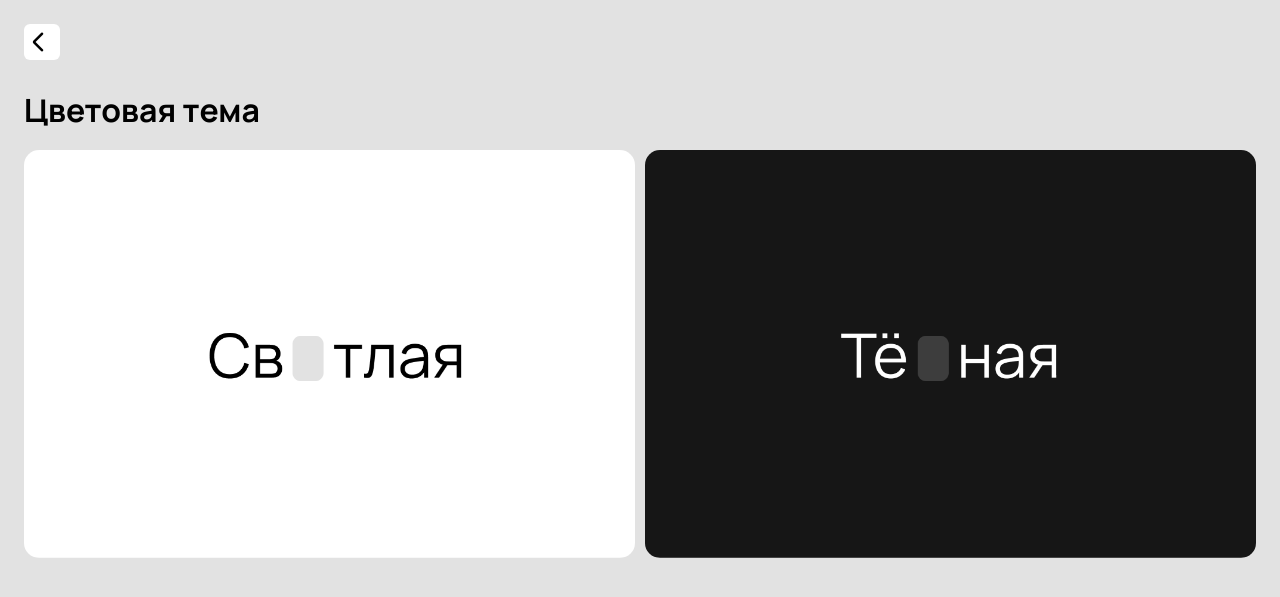
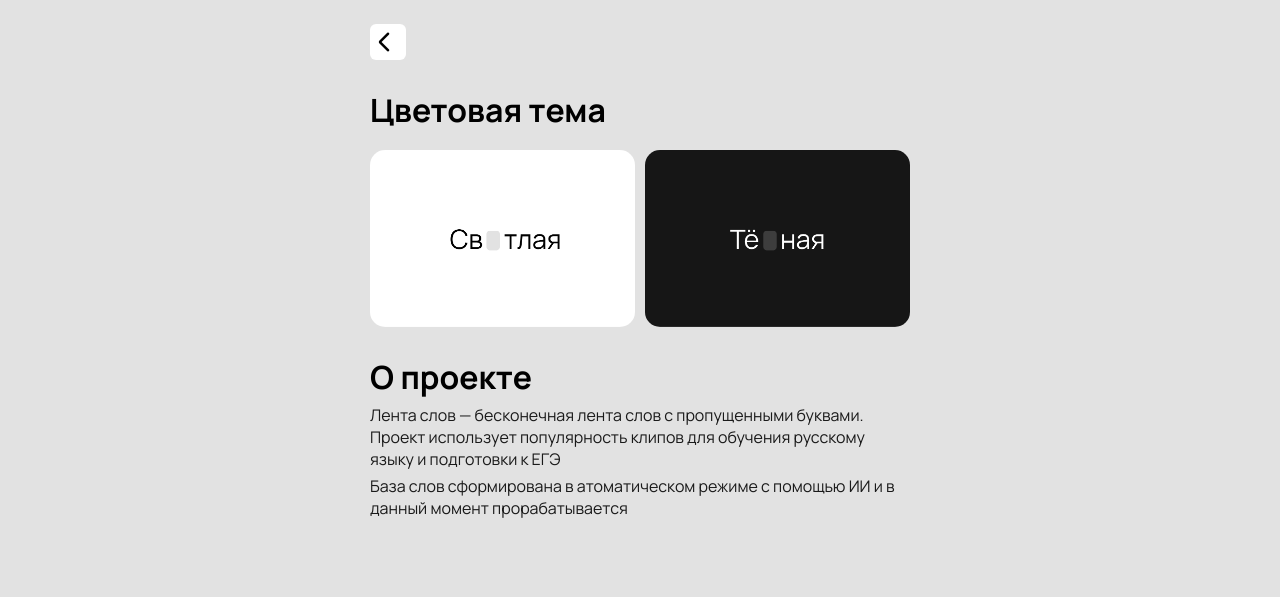
Before and after one commit to eledays/type, a Flask app: page /settings in a window 1280 px wide. Shown: the top 597 px of the page. Run offline with Flask 3, Linux system fonts and the light colour scheme.

Commit message:
Added "About" block to settings; fixed mistake in variable name is css

```diff
--- a/app/static/css/settings.css
+++ b/app/static/css/settings.css
@@ -1,5 +1,10 @@
 body {
     padding: 24px;
+}
+
+.cont {
+    max-width: 540px;
+    margin: auto;
 }
 
 button {
@@ -26,4 +31,10 @@ button {
     height: auto;
     object-fit: contain;
     border-radius: 15px;
+    cursor: pointer;
 }
+
+p {
+    margin-top: 5px;
+    color: color-mix(in srgb, var(--main-color) 90%, var(--frame-background-color) 10%);
+}
--- a/app/static/css/style.css
+++ b/app/static/css/style.css
@@ -19,7 +19,9 @@ body {
 
 button {
     border: none;
-    background-color: var(--frame-backround-color);
+    background-color: var(--frame-background-color);
     padding: 6px;
     border-radius: 6px;
+    cursor: pointer;
+    color: var(--main-color);
 }
--- a/app/static/css/themes/dark.css
+++ b/app/static/css/themes/dark.css
@@ -2,5 +2,5 @@
     --main-color: #ffffff;
     --secondary-color: #dddddd;
     --back-color: #3d3d3d;
-    --frame-backround-color: #161616;
+    --frame-background-color: #161616;
 }
--- a/app/static/css/themes/light.css
+++ b/app/static/css/themes/light.css
@@ -2,5 +2,5 @@
     --main-color: #000;
     --secondary-color: #ececec;
     --back-color: #e2e2e2;
-    --frame-backround-color: #fff;
+    --frame-background-color: #fff;
 }
--- a/app/templates/frame_inner.html
+++ b/app/templates/frame_inner.html
@@ -12,6 +12,7 @@
     <div class="loading"></div>
 
     <div class="touch-area"></div>
+    <canvas></canvas>
 
     <div class="word-cont">
         <p class="word"></p>
@@ -26,7 +27,7 @@
         <div class="buttons">
             <button id="mistake" onclick="sendReport()">
                 <span class="material-symbols-rounded">error</span>
-                <p>Сообщить об ошибке</p>
+                <p>Сообщить об ошибке в задании</p>
             </button>
             <button id="search" onclick="window.open(`https://yandex.ru/search/?text=${encodeURIComponent(document.querySelector('.word').textContent)}`, '_blank')">
                 <span class="material-symbols-rounded">search</span>
--- a/app/templates/index.html
+++ b/app/templates/index.html
@@ -3,7 +3,7 @@
 <head>
     <meta charset="UTF-8">
     <meta name="viewport" content="width=device-width, initial-scale=1.0">
-    <title>Document</title>
+    <title>Лента слов</title>
 
     <link rel="stylesheet" href="{{ url_for('static', filename='css/style.css') }}">
     <link rel="stylesheet" href="{{ url_for('static', filename='css/index.css') }}">
--- a/app/templates/settings.html
+++ b/app/templates/settings.html
@@ -18,6 +18,7 @@
     </style>
 </head>
 <body>
+    <div class="cont">
         <button class="back" onclick="window.location.href='/'">
             <span class="material-symbols-rounded">arrow_back_ios</span>
         </button>
@@ -31,6 +32,13 @@
             </div>
         </div>
 
+        <div class="block info">
+            <h1>О проекте</h1>
+            <p>Лента слов — бесконечная лента слов с пропущенными буквами. Проект использует популярность клипов для обучения русскому языку и подготовки к ЕГЭ</p>
+            <p>База слов сформирована в атоматическом режиме с помощью ИИ и в данный момент прорабатывается</p>
+        </div>
+    </div>
+
     <script src="{{ url_for('static', filename='js/applyColorTheme.js') }}"></script>
     <script>
         function setTheme(theme) {
```
Also changed, not shown: app/static/css/content.css (+6 -6 lines). Lines whose indentation alone changed are shown as unchanged.
